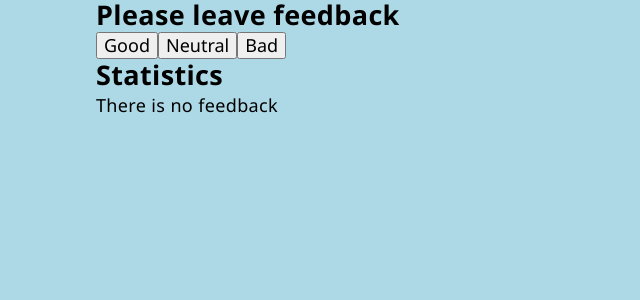
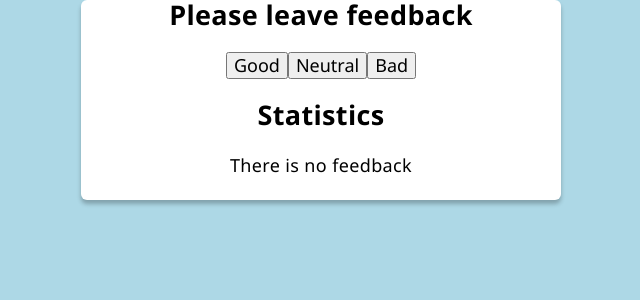
Before and after one commit to SergiusNahnoinyi/goit-react-hw-02-feedback, a React (Create React App) app: page / in a window 1280 px wide. Shown: the top 300 px of the page, without its empty margins (319-959 px from the left). Built offline with nearby package versions, Linux system fonts and the light colour scheme; the HTML template or start-up script is replaced by a standard one.

Commit message:
Стилизирует секцию и контейнер с контентом

```diff
--- a/src/App.css
+++ b/src/App.css
@@ -5,4 +5,9 @@
   padding-right: 15px;
   margin-right: auto;
   margin-left: auto;
+  text-align: center;
+  background-color: var(--secondary-background-color);
+  box-shadow: 0 4px 4px rgb(0 0 0 / 25%);
+  border-radius: 6px;
+  overflow: hidden;
 }
--- a/src/components/Section/Section.js
+++ b/src/components/Section/Section.js
@@ -1,9 +1,10 @@
 import PropTypes from 'prop-types';
+import s from './Section.module.css';
 
 export default function Section({ title, children }) {
   return (
-    <section className={title}>
-      <h2 className="title">{title}</h2>
+    <section className={s.section}>
+      <h2 className={s.title}>{title}</h2>
       {children}
     </section>
   );
--- /dev/null
+++ b/src/components/Section/Section.module.css
@@ -0,0 +1,4 @@
+.title,
+.section {
+  margin-bottom: 20px;
+}
```
